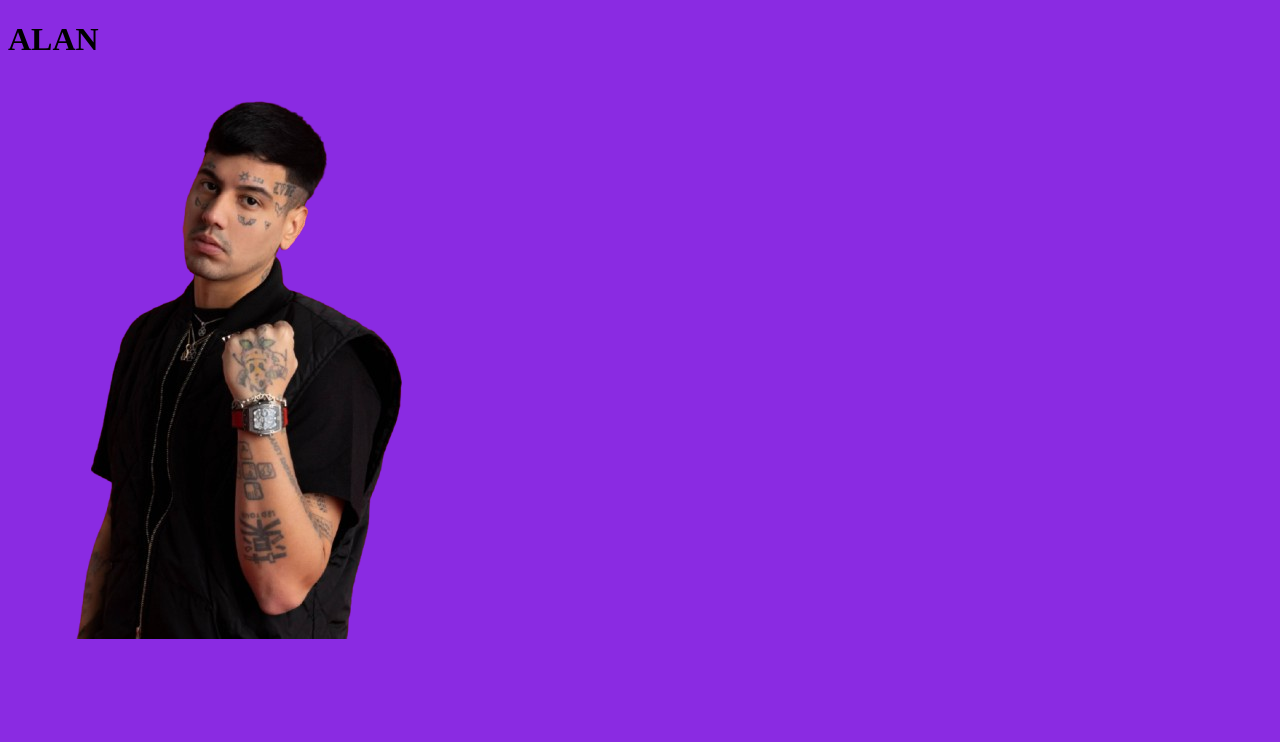
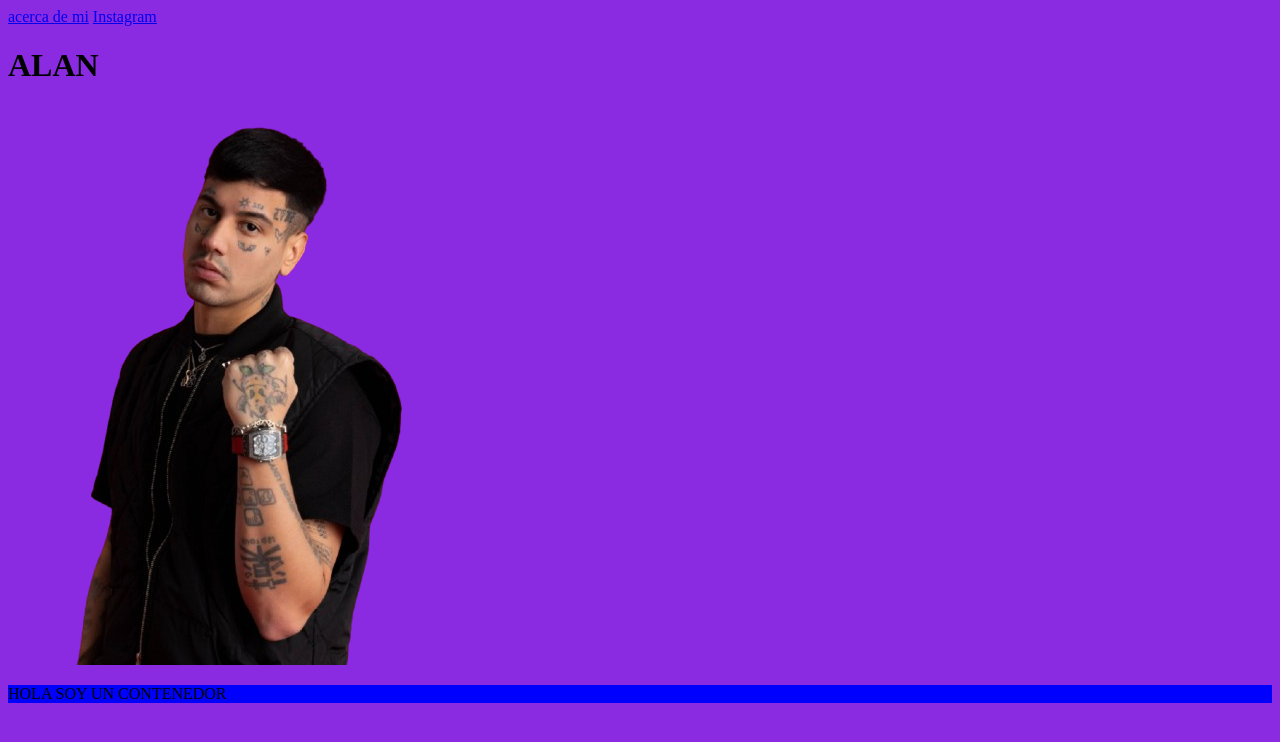
Before and after one commit to alandiaz24/PORTAFOLIO, a plain HTML site: page index.html in a window 1280 px wide. Drawn offline with Linux system fonts and the light colour scheme.

Commit message:
Agregué un link

```diff
--- a/index.html
+++ b/index.html
@@ -7,7 +7,14 @@
     <link rel="stylesheet" href="style.css">
 </head>
 <body>
+    <nav>
+        <a href="#acerca">acerca de mi</a>
+        <a href="https://www.instagram.com/?hl=es">Instagram</a>
+    </nav>
     <h1>ALAN</h1>
     <img src="IMG/duko.png" alt="">
+    <div id="acerca" class="contenedor">
+        <p>HOLA SOY UN CONTENEDOR</p>
+    </div>
 </body>
 </html>
--- a/style.css
+++ b/style.css
@@ -1,3 +1,7 @@
 body {
     background-color: blueviolet;
 }
+
+.contenedor {
+    background-color: blue;
+}
```
